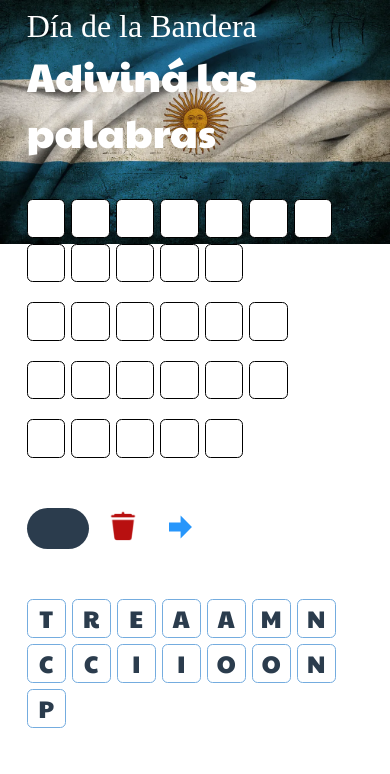
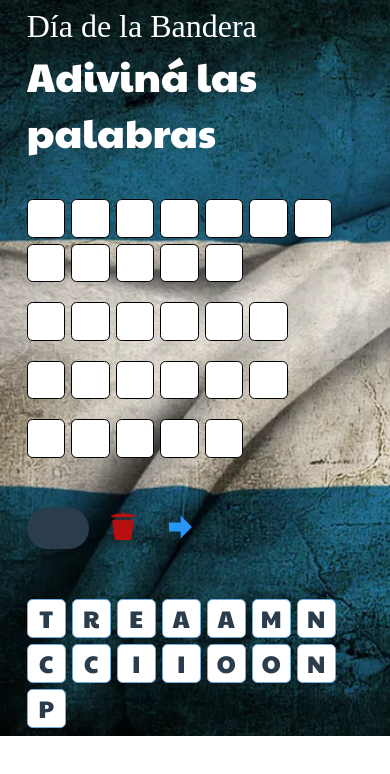
Before and after one commit to TomasSorgetti/DiaDeLaBandera, a React (Vite) app: page / in a window 390 px wide. Shown: the top 774 px of the page. Built offline with nearby package versions, Linux system fonts and the light colour scheme; a web font is replaced by a local one.

Commit message:
bg responsive

```diff
--- a/src/index.css
+++ b/src/index.css
@@ -2,7 +2,12 @@
 body{
     background-image: url("./assets/bandera.webp");
     background-repeat: no-repeat;
-    background-size: contain;
+    background-size: cover;
     /* background: linear-gradient(180deg, #EBF5FF 0%, #D2EAFF 100%), #FFF; */
     height: 98vh;
 }
+@media screen and (max-width:600px){
+    body{
+        height: 100%;
+    }
+}
```
